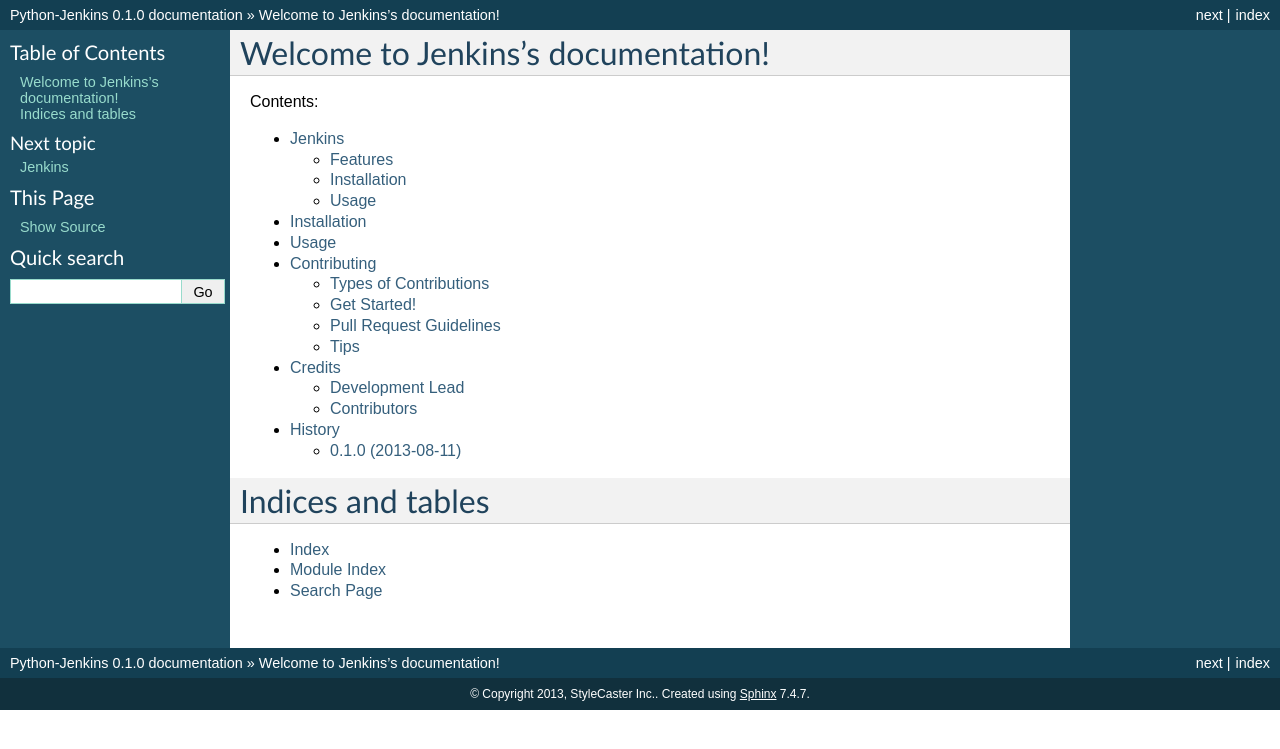
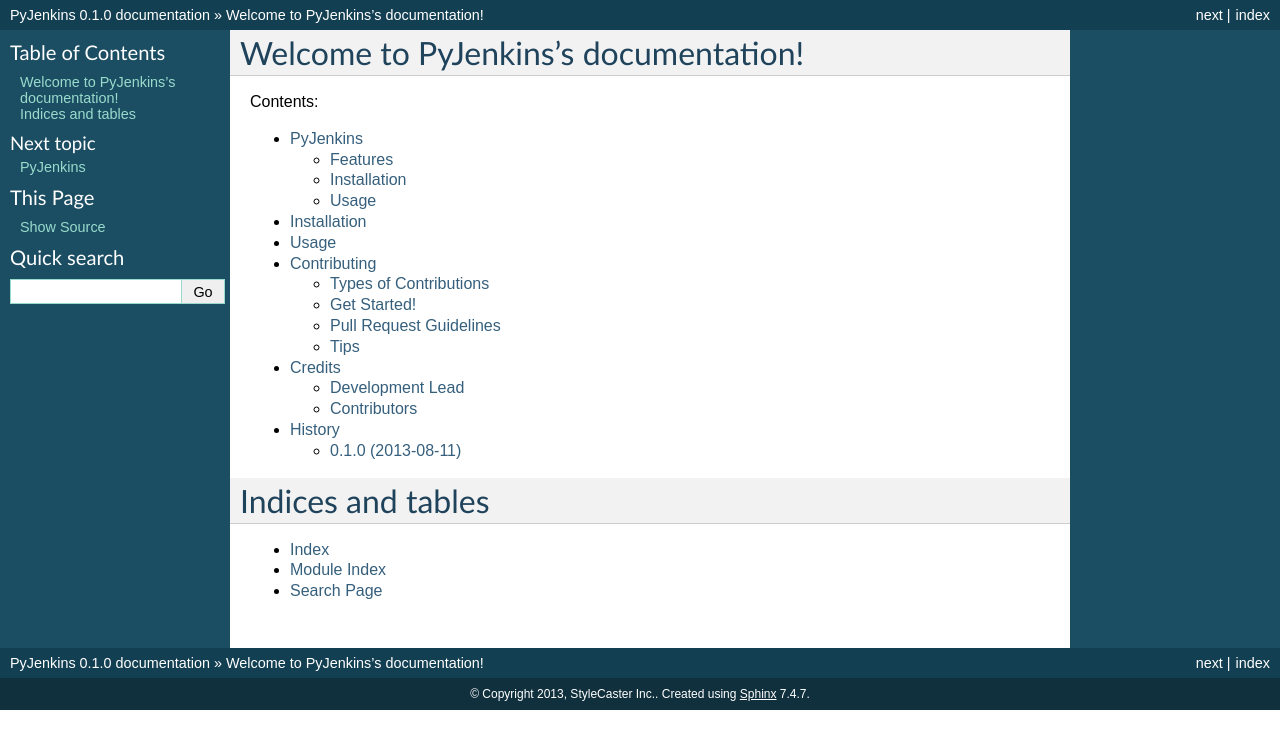
Before and after one commit to StyleCaster/pyjenkins, a Sphinx documentation site: the page built from docs/index.rst, in a window 1280 px wide. Shown: the top 749 px of the page. Built offline with Sphinx 7.4.7, drawn with Linux system fonts in a browser that asks for light colours.

Commit message:
Fix docs

```diff
--- a/README.rst
+++ b/README.rst
@@ -1,5 +1,5 @@
 ===============================
-Jenkins
+PyJenkins
 ===============================
 
 Python wrapper around the Jenkins JSON API
@@ -16,12 +16,12 @@
 Installation
 ------------
 
-    pip install python-jenkins
+    pip install pyjenkins
 
 Usage
 -----
 
-    >>> from jenkins import Jenkins
+    >>> from pyjenkins import Jenkins
     >>> jenkins = Jenkins("http://jenkins.example.com/", 'username', 'password')
     >>> job = jenkins.get_job_by_name('my-job')
     >>> build = job.build('auth-token')
--- a/docs/conf.py
+++ b/docs/conf.py
@@ -52,7 +52,7 @@
 master_doc = 'index'
 
 # General information about the project.
-project = u'Python-Jenkins'
+project = u'PyJenkins'
 copyright = u'2013, StyleCaster Inc.'
 
 # The version info for the project you're documenting, acts as replacement for
@@ -60,9 +60,9 @@
 # built documents.
 #
 # The short X.Y version.
-version = jenkins.__version__
+version = pyjenkins.__version__
 # The full version, including alpha/beta/rc tags.
-release = jenkins.__version__
+release = pyjenkins.__version__
 
 # The language for content autogenerated by Sphinx. Refer to documentation
 # for a list of supported languages.
@@ -198,7 +198,7 @@
 # Grouping the document tree into LaTeX files. List of tuples
 # (source start file, target name, title, author, documentclass [howto/manual]).
 latex_documents = [
-  ('index', 'jenkins.tex', u'Jenkins Documentation',
+  ('index', 'pyjenkins.tex', u'PyJenkins Documentation',
    u'Chris Lawlor', 'manual'),
 ]
 
@@ -228,7 +228,7 @@
 # One entry per manual page. List of tuples
 # (source start file, name, description, authors, manual section).
 man_pages = [
-    ('index', 'jenkins', u'Jenkins Documentation',
+    ('index', 'pyjenkins', u'PyJenkins Documentation',
      [u'Chris Lawlor'], 1)
 ]
 
@@ -242,8 +242,8 @@
 # (source start file, target name, title, author,
 #  dir menu entry, description, category)
 texinfo_documents = [
-  ('index', 'jenkins', u'Jenkins Documentation',
-   u'Chris Lawlor', 'jenkins', 'One line description of project.',
+  ('index', 'pyjenkins', u'PyJenkins Documentation',
+   u'Chris Lawlor', 'pyjenkins', 'Python wrapper around Jenkins JSON API.',
    'Miscellaneous'),
 ]
 
--- a/docs/index.rst
+++ b/docs/index.rst
@@ -3,7 +3,7 @@
    You can adapt this file completely to your liking, but it should at least
    contain the root `toctree` directive.
 
-Welcome to Jenkins's documentation!
+Welcome to PyJenkins's documentation!
 ======================================
 
 Contents:
--- a/docs/modules.rst
+++ b/docs/modules.rst
@@ -1,7 +1,7 @@
-jenkins
-=======
+pyjenkins
+=========
 
 .. toctree::
    :maxdepth: 4
 
-   jenkins
+   pyjenkins
```
Also changed, not shown: docs/jenkins.rst (deleted, +0 -18 lines), docs/pyjenkins.rst (added, +26 -0 lines), 1 other file.
